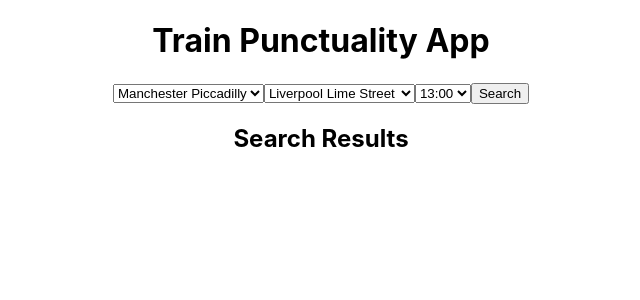
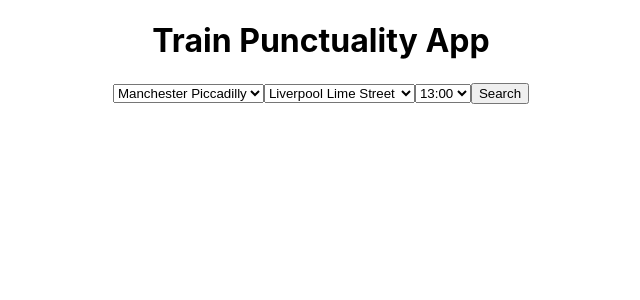
Before and after one commit to RGraDev/RailTime-Tracker, a React (Create React App) app: page / in a window 1280 px wide. Shown: the top 300 px of the page, without its empty margins (319-959 px from the left). Built offline with nearby package versions, Linux system fonts and the light colour scheme.

Commit message:
Conditionally rendering SearchResults only if there are results to display

```diff
--- a/src/components/App.js
+++ b/src/components/App.js
@@ -20,7 +20,9 @@ const App = () => {
         setFields={setFields}
         setSearchResults={setSearchResults}
       />
-      <SearchResults services={searchResults} fields={fields} />
+      {searchResults.length > 0 && (
+        <SearchResults services={searchResults} fields={fields} />
+      )}
     </div>
   );
 };
```
